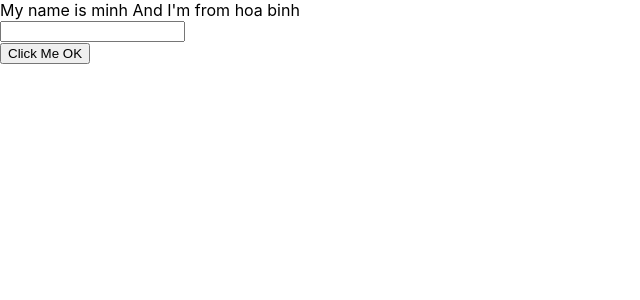
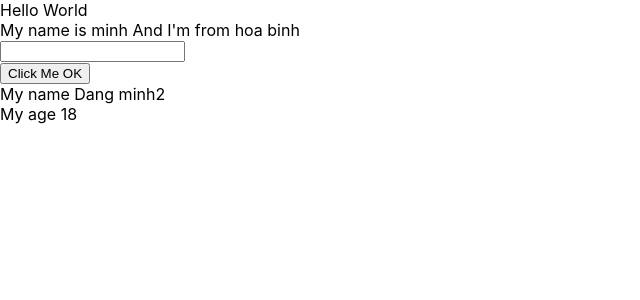
Before and after one commit to dangminhhelloworld/learn_reactjs, a React (Create React App) app: page / in a window 1280 px wide. Shown: the top 300 px of the page, without its empty margins (0-640 px from the left). Built offline with nearby package versions, Linux system fonts and the light colour scheme.

Commit message:
react props

```diff
--- a/src/App.js
+++ b/src/App.js
@@ -2,44 +2,15 @@ import logo from "./logo.svg";
 import "./App.css";
 import { useDispatch, useSelector } from "react-redux";
 import { increaseCounter, decreaseCounter } from "./redux/action/counterAction";
-import MyComponents from "./components/MyComponents";
+import MyComponent from "./components/MyComponents";
 import React from "react";
 class App extends React.Component {
-  state = {
-    name: "minh",
-    address: "hoa binh",
-    age: 18,
-  };
-  handerClick = (event) => {
-    console.log(" My name is  ", this.state.name);
-    this.setState({
-      name: "thanh",
-    });
-  };
 
-  handerOnMouseOver(event) {
-
-  }
-  haderOnchange = (event) => {
-    event.preventDefault();
-    console.log(this.state);
-    this.setState({
-      name: event.target.value,
-    });
-  };
-
-  handOnSubmit = (event) => {
-    event.preventDefault();
-    console.log(this.state);
-  };
-  render() {
+  render(){
     return (
       <div>
-        My name is {this.state.name} And I'm from {this.state.address}
-        <form onSubmit={(event)=>this.handOnSubmit}>
-          <input type="text" onChange={(event) => this.haderOnchange(event)} />
-        </form>
-        <button>Click Me OK</button>
+        Hello World
+        <MyComponent></MyComponent>
       </div>
     );
   }
--- /dev/null
+++ b/src/components/DisplayInfo.js
@@ -0,0 +1,14 @@
+import React from "react";
+
+class DisplayInfo extends React.Component{
+    render(){
+        const {age , name} = this.props ;
+        console.log(this.props);
+        return( <div>
+            <div> My name {this.props.name}</div>
+           <div> My age {this.props.age}</div>
+        </div>);
+    }
+}
+
+export default DisplayInfo ;
--- a/src/components/MyComponents.js
+++ b/src/components/MyComponents.js
@@ -1,5 +1,7 @@
 
 import React from "react";
+import UserInfo from "./UserInfo";
+import DisplayInfo from "./DisplayInfo";
 
 class MyComponents extends React.Component{
     //? JSX
@@ -12,9 +14,11 @@ class MyComponents extends React.Component{
 
         */
         return (
-            <div> my fisrt Component
-                {Math.random()}
+          <div>
+                <UserInfo/>
+                <DisplayInfo name ="Dang minh2" age ="18"/>
             </div>
+
         );
     }
 
--- /dev/null
+++ b/src/components/UserInfo.js
@@ -0,0 +1,42 @@
+import React from "react";
+class UserInfo extends React.Component {
+  state = {
+    name: "minh",
+    address: "hoa binh",
+    age: 18,
+  };
+  handerClick = (event) => {
+    console.log(" My name is  ", this.state.name);
+    this.setState({
+      name: "thanh",
+    });
+  };
+
+  handerOnMouseOver(event) {}
+  haderOnchange = (event) => {
+    event.preventDefault();
+
+    this.setState({
+      name: event.target.value,
+    });
+  };
+
+  handOnSubmit = (event) => {
+    event.preventDefault();
+    console.log(this.state);
+  };
+  render() {
+    return (
+      <div>
+
+        My name is {this.state.name} And I'm from {this.state.address}
+        <form onSubmit={(event) => this.handOnSubmit(event)}>
+          <input type="text" onChange={(event) => this.haderOnchange(event)} />
+        </form>
+        <button>Click Me OK</button>
+      </div>
+    );
+  }
+
+}
+export default UserInfo ;
```
